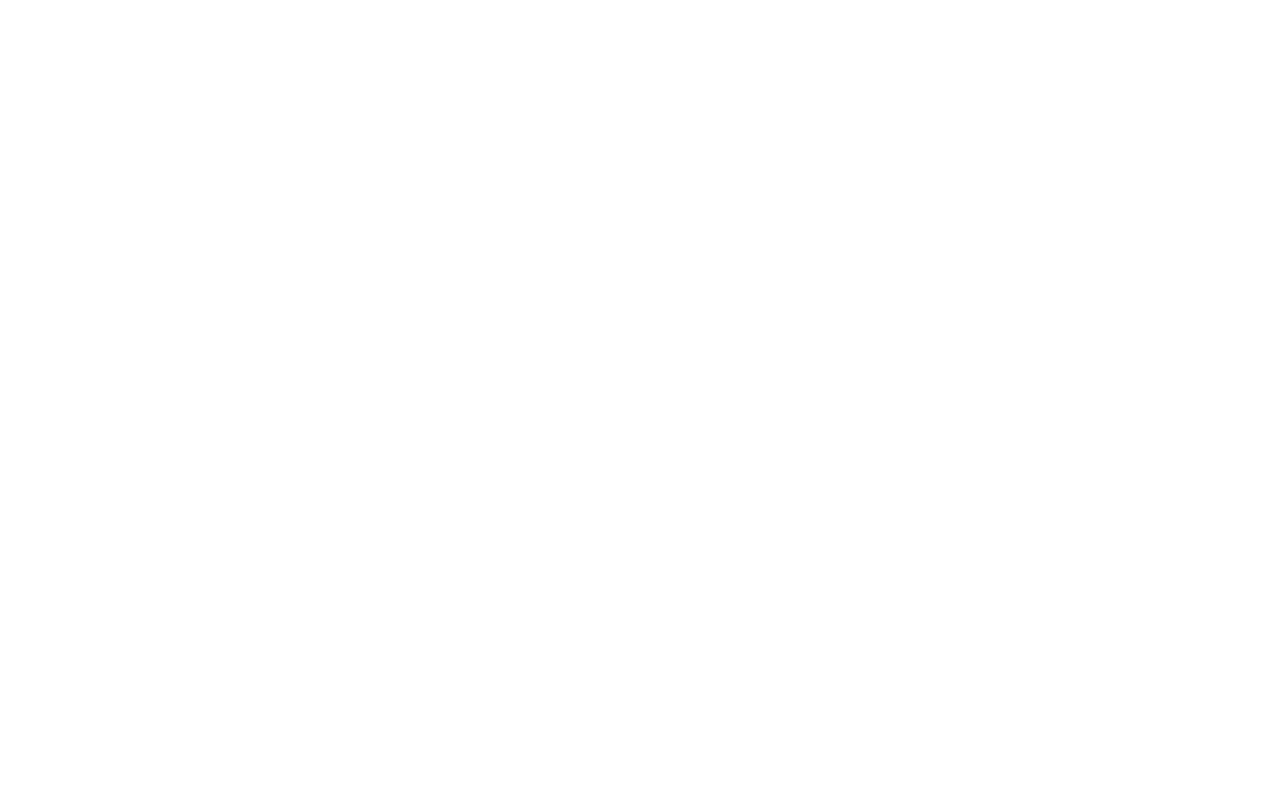
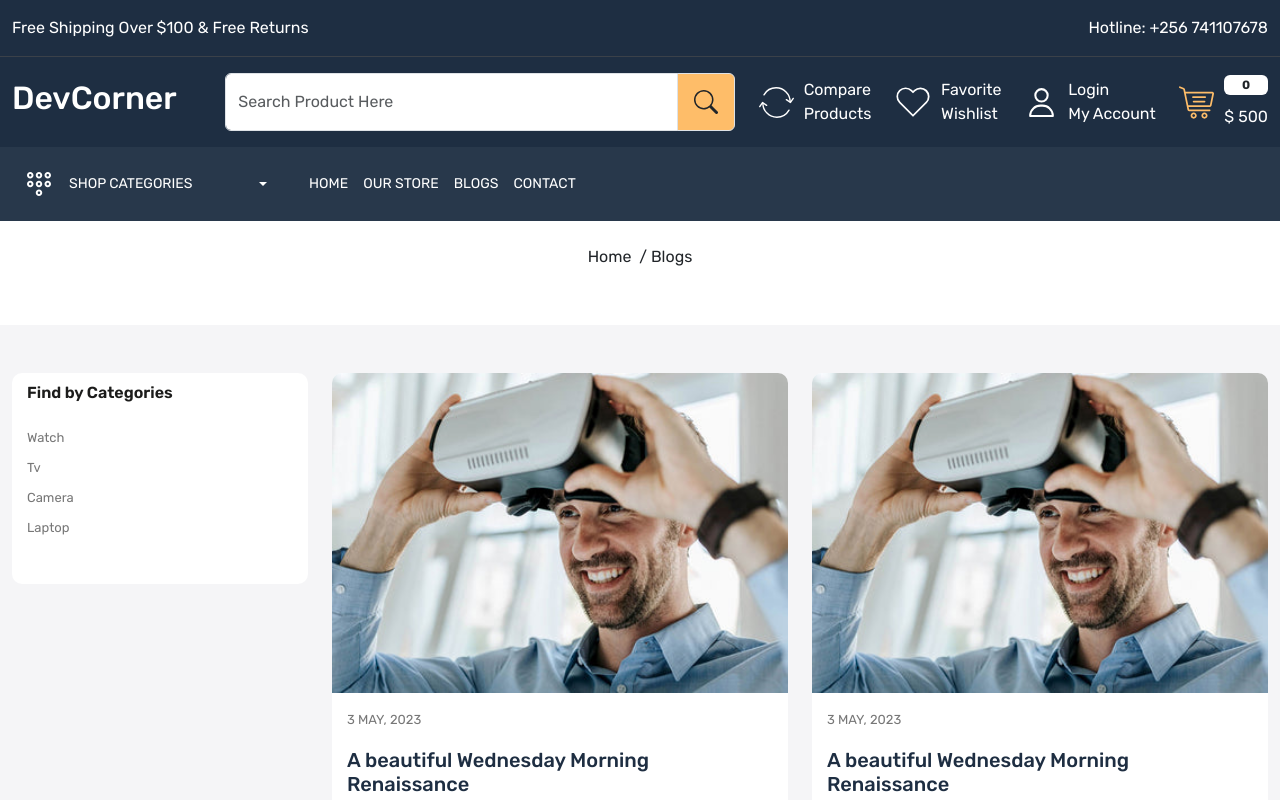
Before and after one commit to AaronPeterOcen/ModernEcommerce-reactjs, a React (Vite) app: page /blogs in a window 1280 px wide. Before the commit this address had no page. Shown: the top 800 px of the page. Built offline with nearby package versions, Linux system fonts and the light colour scheme.

Commit message:
layout of the blogs page

```diff
--- a/src/App.jsx
+++ b/src/App.jsx
@@ -6,6 +6,7 @@ import Home from "./pages/Home";
 import About from "./pages/About";
 import Contact from "./pages/Contact";
 import OurStore from "./pages/OurStore";
+import Blog from "./pages/Blog";
 
 function App() {
   return (
@@ -17,6 +18,7 @@ function App() {
             <Route path="about" element={<About />} />
             <Route path="contact" element={<Contact />} />
             <Route path="store" element={<OurStore />} />
+            <Route path="blogs" element={<Blog />} />
           </Route>
         </Routes>
       </BrowserRouter>
--- a/src/components/BlogCard.jsx
+++ b/src/components/BlogCard.jsx
@@ -3,10 +3,9 @@ import { Link } from "react-router-dom";
 
 const BlogCard = () => {
   return (
-    <div className="col-3">
     <div className="blog-card">
       <div className="card-image">
-          <img src="images/blog-1.jpg" alt="blog" className="img-fluid" />
+        <img src="images/blog-1.jpg" alt="blog" className="img-fluid w-100" />
       </div>
       <div className="blog-content">
         <p className="date">3 May, 2023</p>
@@ -19,7 +18,6 @@ const BlogCard = () => {
         </Link>
       </div>
     </div>
-    </div>
   );
 };
 
--- a/src/components/Header.jsx
+++ b/src/components/Header.jsx
@@ -132,7 +132,7 @@ const Header = () => {
                   <div className="d-flex align-items-center gap-15">
                     <NavLink to="/">Home</NavLink>
                     <NavLink to="/store">Our Store</NavLink>
-                    <NavLink to="/">Blogs</NavLink>
+                    <NavLink to="/blogs">Blogs</NavLink>
                     <NavLink to="/contact">Contact</NavLink>
                   </div>
                 </div>
--- /dev/null
+++ b/src/pages/Blog.jsx
@@ -0,0 +1,51 @@
+import React from "react";
+import Meta from "../components/Meta";
+import BreadCrumb from "../components/BreadCrumb";
+import BlogCard from "../components/BlogCard";
+
+const Blog = () => {
+  return (
+    <>
+      <Meta title={"Blogs"} />
+      <BreadCrumb title="Blogs" />
+      <div className="blog-wrapper home-wrapper-2 py-5">
+        <div className="container-xxl">
+          <div className="row">
+            <div className="col-3">
+              {" "}
+              <div className="filter-card mb-3">
+                <h3 className="filter-title">Find by Categories</h3>
+                <div>
+                  <ul className="ps-0 list-inline">
+                    <li>Watch</li>
+                    <li>Tv</li>
+                    <li>Camera</li>
+                    <li>Laptop</li>
+                  </ul>
+                </div>
+              </div>
+            </div>
+            <div className="col-9">
+              <div className="row">
+                <div className="col-6 mb-3">
+                  <BlogCard />
+                </div>
+                <div className="col-6 mb-3">
+                  <BlogCard />
+                </div>
+                <div className="col-6 mb-3">
+                  <BlogCard />
+                </div>
+                <div className="col-6 mb-3">
+                  <BlogCard />
+                </div>
+              </div>
+            </div>
+          </div>
+        </div>
+      </div>
+    </>
+  );
+};
+
+export default Blog;
--- a/src/pages/Home.jsx
+++ b/src/pages/Home.jsx
@@ -354,10 +354,20 @@ const Home = () => {
             <div className="col-12">
               <h3 className="section-heading">Our latest Blogs</h3>
             </div>
-            <BlogCard />
-            <BlogCard />
-            <BlogCard />
-            <BlogCard />
+          </div>
+          <div className="row">
+            <div className="col-3">
+              <BlogCard />
+            </div>
+            <div className="col-3">
+              <BlogCard />
+            </div>
+            <div className="col-3">
+              <BlogCard />
+            </div>
+            <div className="col-3">
+              <BlogCard />
+            </div>
           </div>
         </div>
       </section>
```
Lines whose indentation alone changed are shown as unchanged.
